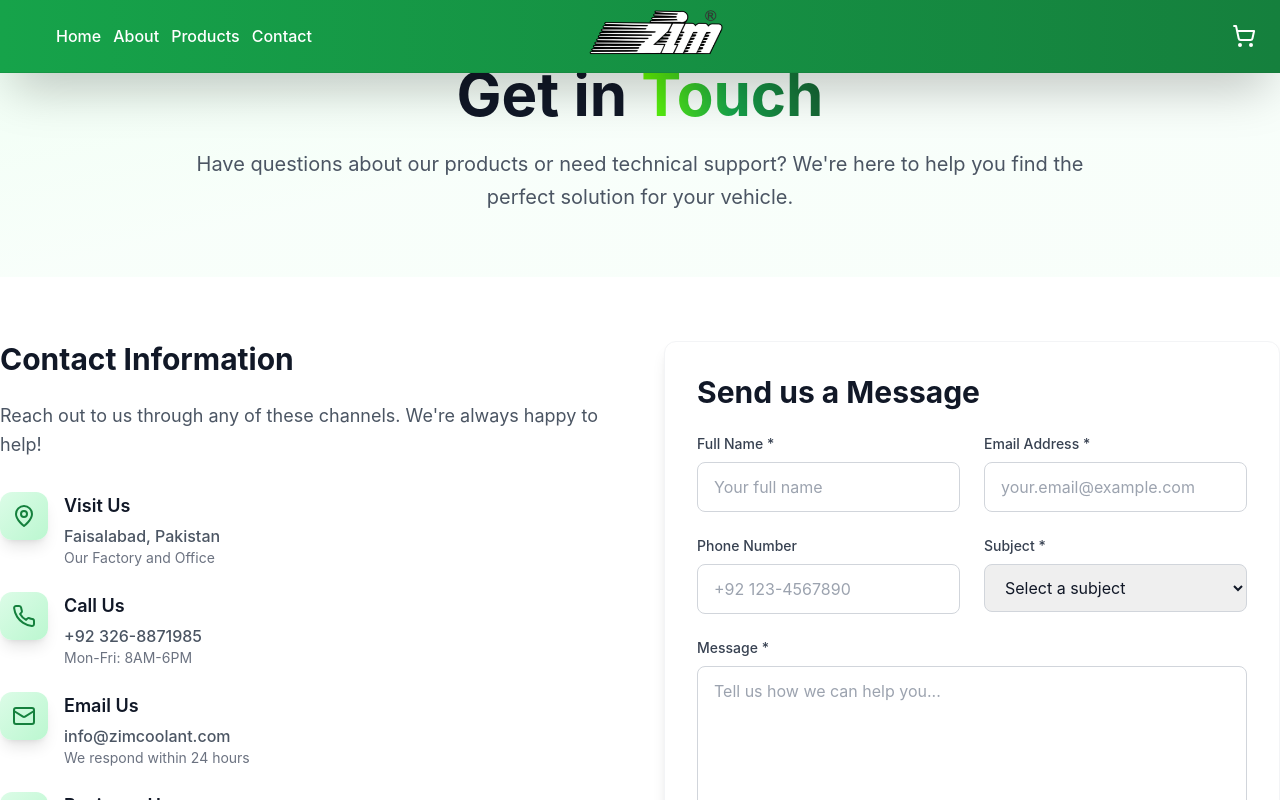
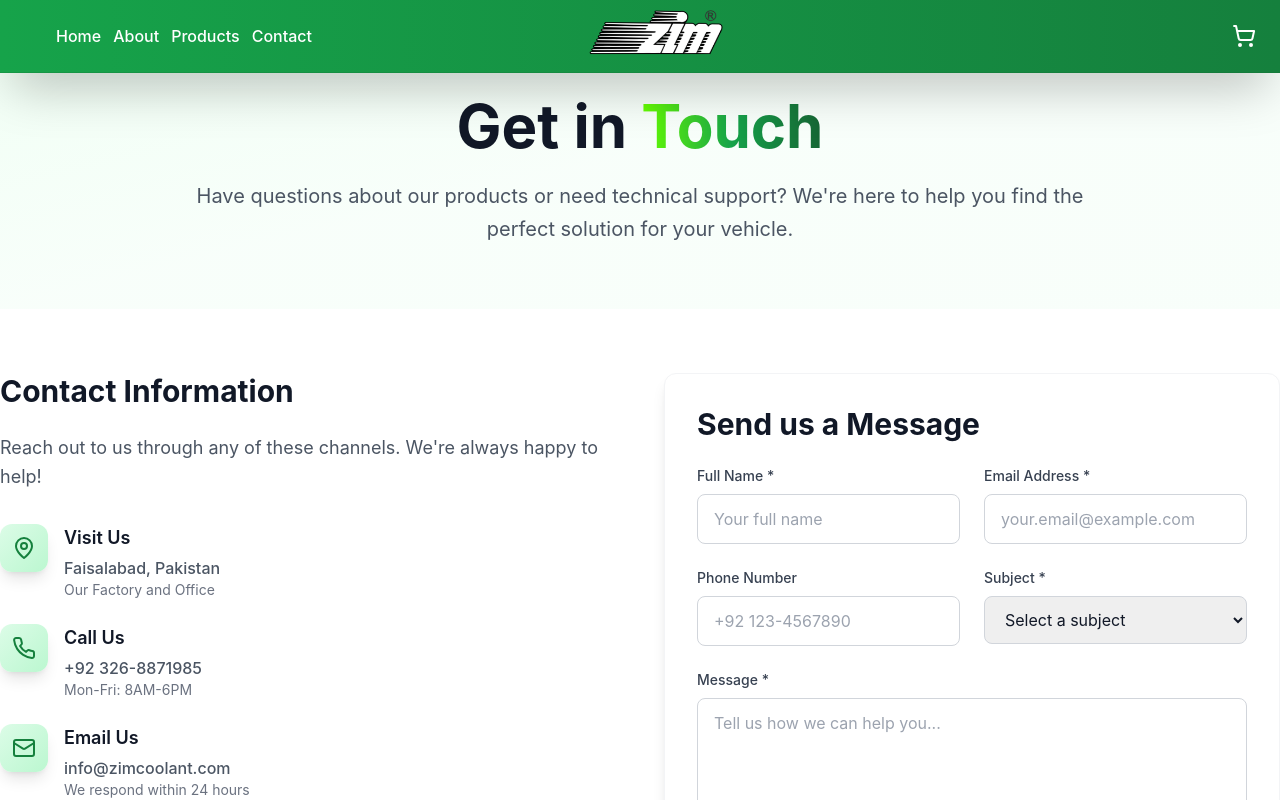
Before and after one commit to SaadAthar04/Zim-Coolant, a Next.js app: page /contact in a window 1280 px wide. Shown: the top 800 px of the page. Built offline with nearby package versions, Linux system fonts and the light colour scheme.

Commit message:
Adjust content padding

```diff
--- a/app/about/page.tsx
+++ b/app/about/page.tsx
@@ -62,7 +62,7 @@ export default function About() {
       <Navbar />
 
       {/* Hero Section */}
-      <section className="relative hero-gradient pt-16 pb-16">
+      <section className="relative hero-gradient pt-24 pb-16">
         <div className="container-custom">
           <div className="text-center max-w-4xl mx-auto">
             <h1 className="text-5xl lg:text-6xl font-bold text-gray-900 mb-6">
--- a/app/contact/page.tsx
+++ b/app/contact/page.tsx
@@ -81,7 +81,7 @@ export default function Contact() {
       <Navbar />
 
       {/* Hero Section */}
-      <section className="relative hero-gradient pt-16 pb-16">
+      <section className="relative hero-gradient pt-24 pb-16">
         <div className="container-custom">
           <motion.div
             initial={{ opacity: 0, y: 30 }}
--- a/app/page.tsx
+++ b/app/page.tsx
@@ -71,7 +71,7 @@ export default function Home() {
       <Navbar />
 
       {/* Hero Section */}
-      <section className="relative bg-gradient-primary overflow-hidden pt-16">
+      <section className="relative bg-gradient-primary overflow-hidden pt-24">
         <div className="absolute inset-0 bg-gradient-to-br from-primary-50/50 to-secondary-50/50"></div>
         <div className="relative container-custom section-padding">
           <div className="grid grid-cols-1 lg:grid-cols-2 gap-12 items-center">
```
